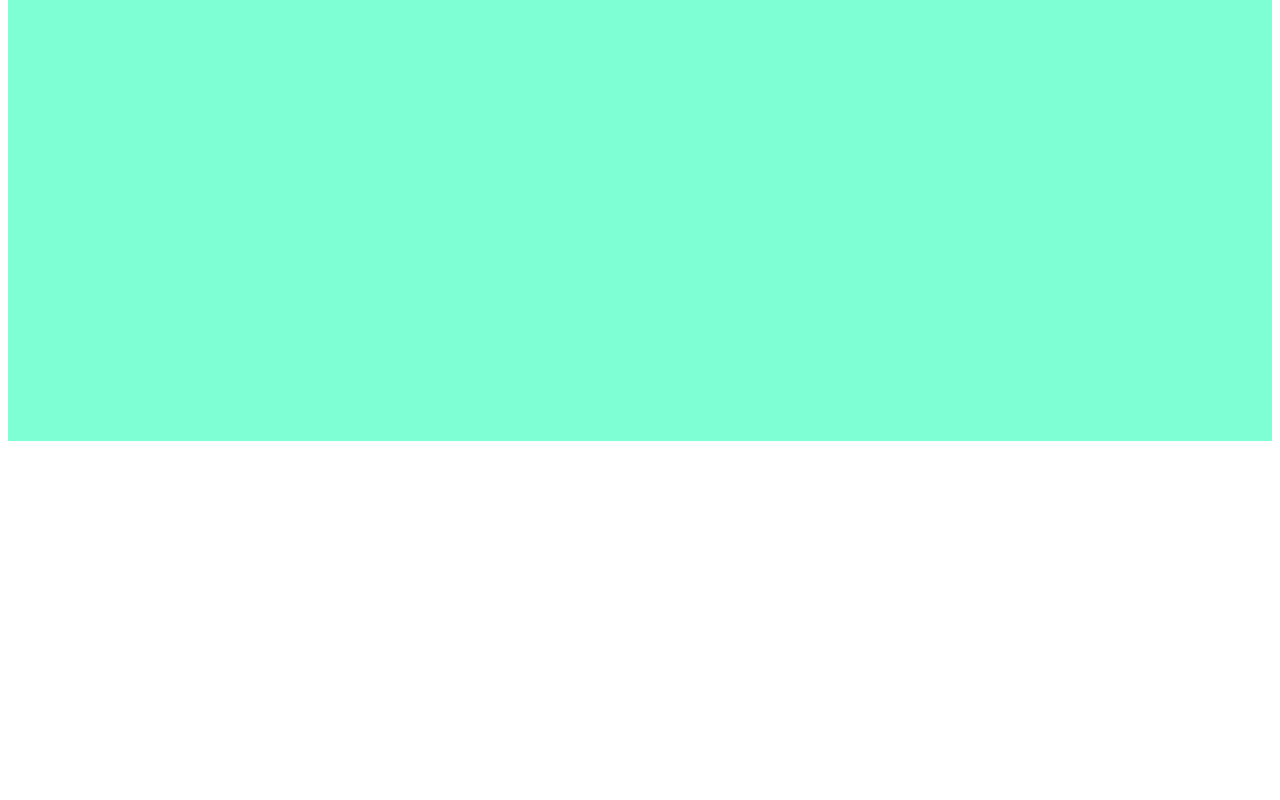
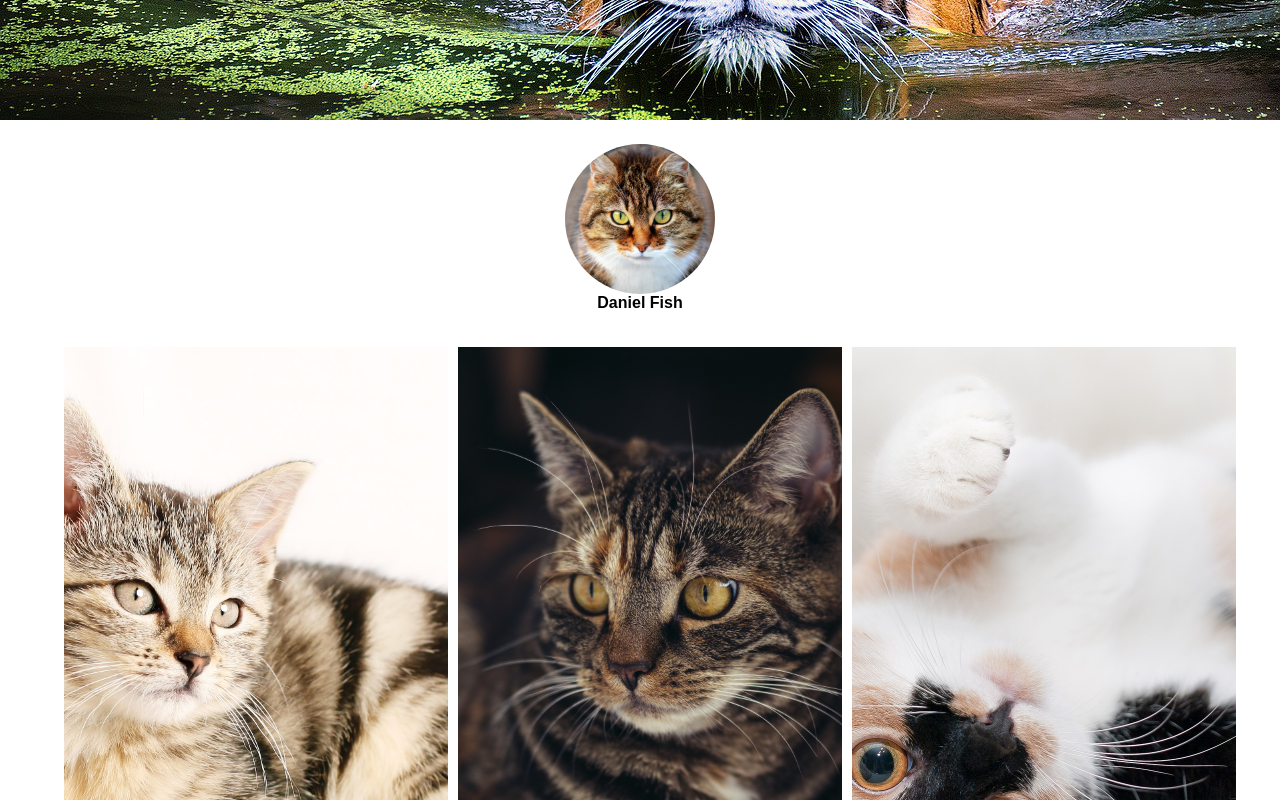
Before and after one commit to Sofalofalini/responsive-images, a plain HTML site: page index.html in a window 1280 px wide. Shown: the part 380-1180 px from the top of the page. Before the commit the page ends 829 px from the top, so only its background shows below. Drawn offline with Linux system fonts and the light colour scheme.

Commit message:
site styled

```diff
--- a/index.html
+++ b/index.html
@@ -7,9 +7,26 @@
     <title>Responsive Images</title>
 </head>
 <body>
-    <header class="hero">
-        <h1 class="hero_heading">Sophia's Site</h1>
-    </header>
+    <section class="hero">
+        <img class="hero__image" src="./images/hero.jpg">
+    </section>
+
+    <div class="profile__wrapper">
+        <img class="profile" src="./images/profile.png"><b>Daniel Fish</b></img>
+    </div>
+
+    <div class="row">
+        <div class="col">
+            <img class="cat-1" src="./images/cat-1.jpg"></img>
+        </div>
+        <div class="col">
+            <img class="cat-2" src="./images/cat-2.jpg"></img>
+        </div>
+        <div class="col">
+            <img class="cat-3" src="./images/cat-3.jpg"></img>
+        </div>
+    </div>
+
 
 </body>
 </html>
--- a/style.css
+++ b/style.css
@@ -1,4 +1,55 @@
-.hero {
-    background-color: aquamarine;
-    height: 100vh;
+* {
+    margin: 0 ;
+    padding: 0 ;
+    font-family: Arial, Helvetica, sans-serif;
 }
+
+.hero__image {
+    background-size: cover;
+    background-position: center center;
+    background-repeat: no-repeat;
+    width: 100%;
+    margin: 0;
+    padding: 0;
+    object-fit: contain;
+}
+
+.profile__wrapper {
+    display: flex;
+    flex-direction: column;
+    justify-content: center;
+    align-items: center;
+    margin-bottom: 20px;
+}
+
+.profile {
+    margin-top: 20px;
+    border-radius: 50%;
+    height: 150px;
+    width: 150px;
+}
+
+.row {
+    display: flex;
+    flex-wrap: wrap;
+    justify-content: center;
+    align-content: center;
+}
+
+.col {
+    margin: 5px;
+    width: 30%;
+}
+
+.col img {
+    width: 100%;
+    height: 80vh;
+    object-fit: cover;
+    padding: 10px;
+}
+
+@media (max-width: 800px) {
+    .col {
+        width:75%;
+    }
+}
```
